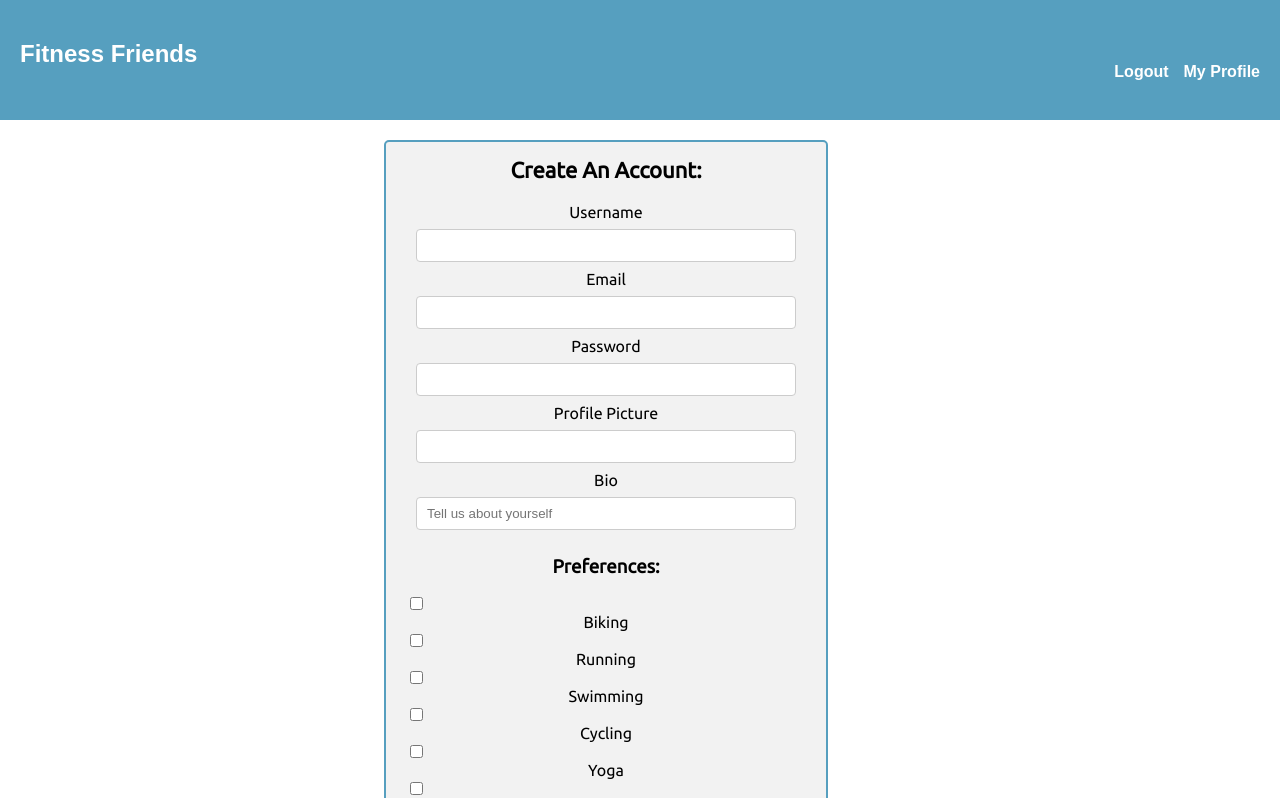
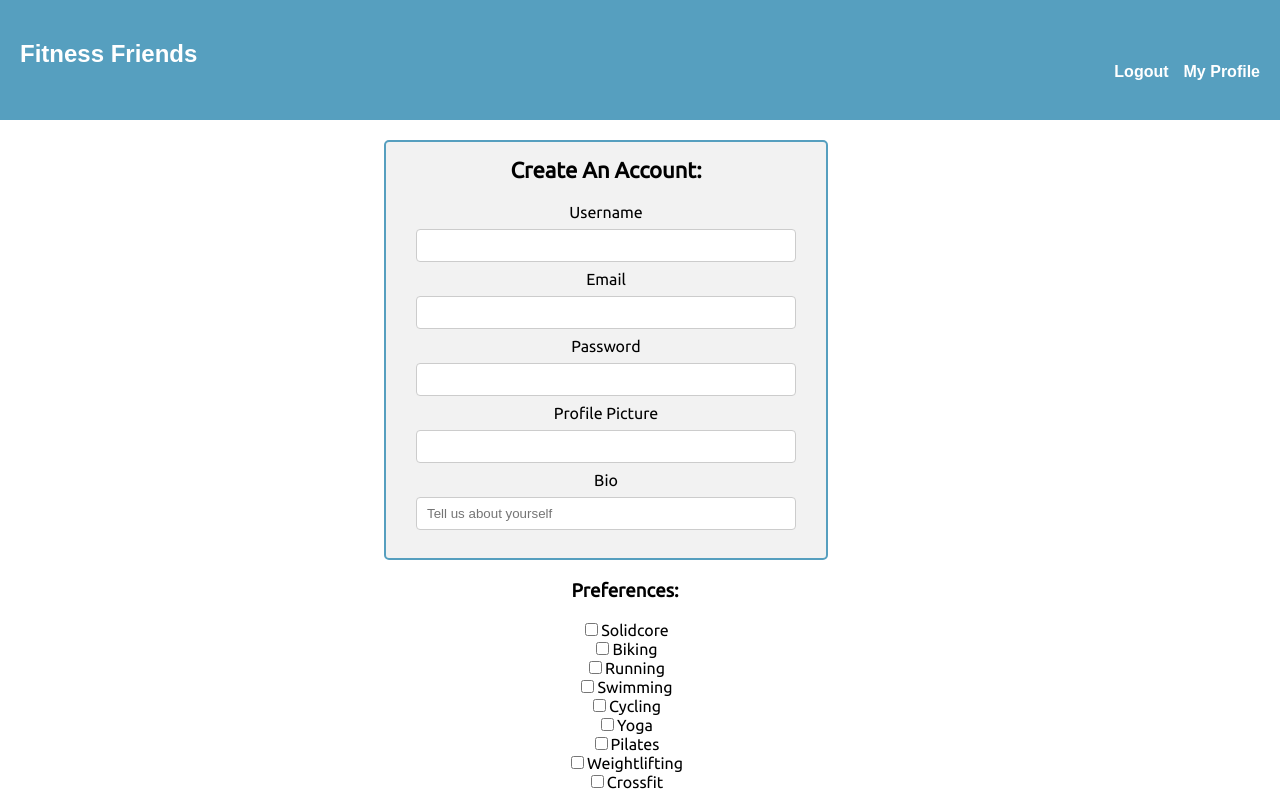
Before and after one commit to lenelow/fitness-friends, a React (Create React App) app: page /signup in a window 1280 px wide. Shown: the top 798 px of the page. Built offline with nearby package versions, Linux system fonts and the light colour scheme; a web font is replaced by a local one.

Commit message:
last commit

```diff
--- a/src/components/SignUp.css
+++ b/src/components/SignUp.css
@@ -43,26 +43,18 @@ input[type=submit] {
   border-radius: 5px;
   background: rgba(177, 189, 175, 0.7);
   font-size: 15px;
+  margin-right: 20px;
 }
 
 .signupButton:active {
   background-color: #7C857B;
 }
 
-input[type=checkbox]{
-  display: block;
-}
-
-
-
-
-/*
-
-.inputForm {
-  text-align: left;
-  padding-left: 140px;
+.preferenceCheckbox {
+  display: inline;
 }
 
 .preferences {
-  margin-bottom: 5px;
-} */
+  text-align: center;
+  margin-right: 30px;
+}
--- a/src/components/SignUp.js
+++ b/src/components/SignUp.js
@@ -5,6 +5,7 @@ import { Link } from "react-router-dom";
 class SignUp extends Component {
   render() {
     return (
+      <div>
         <div className="form">
           <h1 className="createAccount">Create An Account:</h1>
           <div className="inputForm">
@@ -54,17 +55,20 @@ class SignUp extends Component {
                 onChange={this.props.handleInput}
               />
             </div>
-
           </div>
-        <div>
-          <h3 className="preferences">Preferences:</h3>
+        </div>
+        <div className="preferences">
+          <h3 className="preferencesHeader">Preferences:</h3>
+          <div className="preferenceCheckbox">
             <input
               className="checkbox"
               type="checkbox"
               name="preferences[biking]"
               value="true"
             />
-          <label>Biking</label>
+            <label>Solidcore</label>
+          </div>
+          <div className="preferenceCheckbox">
             <br />
             <input
               className="checkbox"
@@ -72,7 +76,9 @@ class SignUp extends Component {
               name="preferences[running]"
               value="true"
             />
-          <label>Running</label>
+            <label>Biking</label>
+          </div>
+          <div className="preferenceCheckbox">
             <br />
             <input
               className="checkbox"
@@ -80,7 +86,9 @@ class SignUp extends Component {
               name="preferences[swimming]"
               value="true"
             />
-          <label>Swimming</label>
+            <label>Running</label>
+          </div>
+          <div className="preferenceCheckbox">
             <br />
             <input
               className="checkbox"
@@ -88,7 +96,9 @@ class SignUp extends Component {
               name="activitiy[cycling]"
               value="true"
             />
-          <label>Cycling</label>
+            <label>Swimming</label>
+          </div>
+          <div className="preferenceCheckbox">
             <br />
             <input
               className="checkbox"
@@ -96,7 +106,9 @@ class SignUp extends Component {
               name="preferences[yoga]"
               value="true"
             />
-          <label>Yoga</label>
+            <label>Cycling</label>
+          </div>
+          <div className="preferenceCheckbox">
             <br />
             <input
               className="checkbox"
@@ -104,7 +116,9 @@ class SignUp extends Component {
               name="preferences[pilates]"
               value="true"
             />
-          <label>Pilates</label>
+            <label>Yoga</label>
+          </div>
+          <div className="preferenceCheckbox">
             <br />
             <input
               className="checkbox"
@@ -112,7 +126,9 @@ class SignUp extends Component {
               name="preferences[weightlifting]"
               value="true"
             />
-          <label>Weightlifting</label>
+            <label>Pilates</label>
+          </div>
+          <div className="preferenceCheckbox">
             <br />
             <input
               className="checkbox"
@@ -120,7 +136,9 @@ class SignUp extends Component {
               name="preferences[crossfit]"
               value="true"
             />
-          <label>Crossfit</label>
+            <label>Weightlifting</label>
+          </div>
+          <div className="preferenceCheckbox">
             <br />
             <input
               className="checkbox"
@@ -128,7 +146,8 @@ class SignUp extends Component {
               name="preferences[solidcore]"
               value="true"
             />
-          <label>Solidcore</label>
+            <label>Crossfit</label>
+          </div>
         </div>
         <Link to="/profile/:id">
           <button
```
Lines whose indentation alone changed are shown as unchanged.
